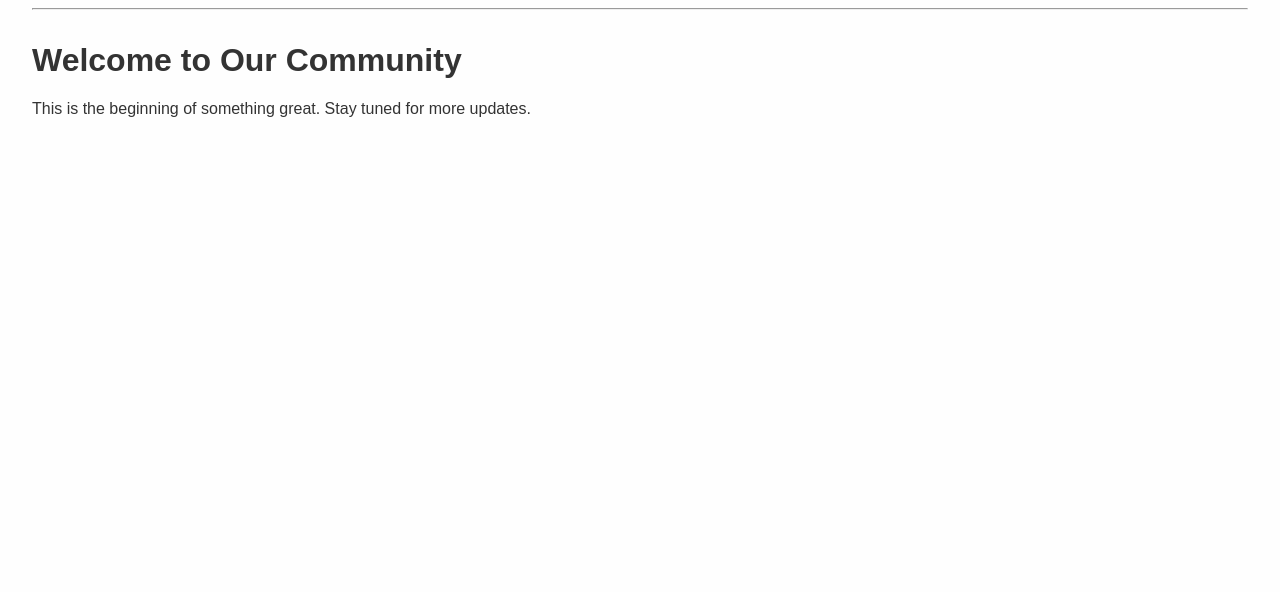
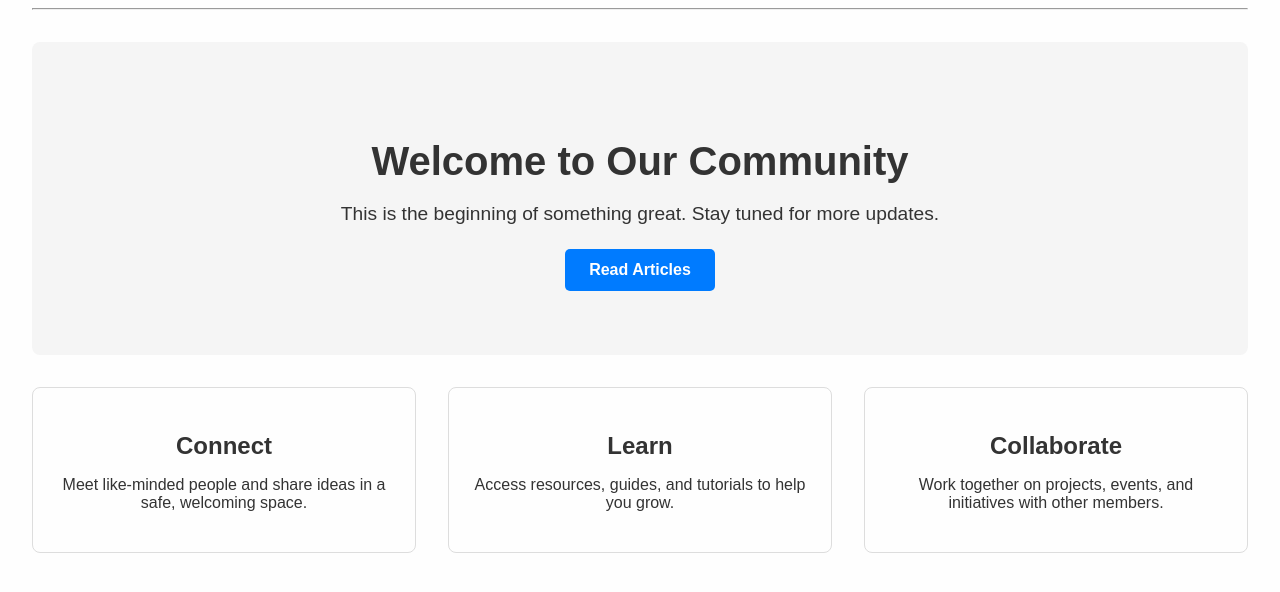
Before and after one commit to minhalhasham/fyvmh, a Flask app: page / in a window 1280 px wide. Shown: the part 50-642 px from the top of the page. Run offline with Flask 3, Linux system fonts and the light colour scheme.

Commit message:
Test new home

```diff
--- a/templates/home.html
+++ b/templates/home.html
@@ -1,5 +1,26 @@
 {% extends "base.html" %}
+
 {% block content %}
-<h1>Welcome to Our Community</h1>
-<p>This is the beginning of something great. Stay tuned for more updates.</p>
+<!-- Hero Section -->
+<section style="text-align:center; padding:4rem 2rem; background-color:#f5f5f5; border-radius:8px; margin-bottom:2rem;">
+    <h1 style="font-size:2.5rem; margin-bottom:1rem;">Welcome to Our Community</h1>
+    <p style="font-size:1.2rem; margin-bottom:1.5rem;">This is the beginning of something great. Stay tuned for more updates.</p>
+    <a href="{{ url_for('article_list') }}" style="display:inline-block; padding:0.75rem 1.5rem; background-color:#007BFF; color:white; text-decoration:none; border-radius:5px; font-weight:bold;">Read Articles</a>
+</section>
+
+<!-- Features Section -->
+<section style="display:flex; justify-content:space-around; flex-wrap:wrap; gap:2rem; margin-bottom:2rem;">
+    <div style="flex:1 1 250px; padding:1.5rem; border:1px solid #ddd; border-radius:8px; text-align:center;">
+        <h2 style="font-size:1.5rem; margin-bottom:0.5rem;">Connect</h2>
+        <p>Meet like-minded people and share ideas in a safe, welcoming space.</p>
+    </div>
+    <div style="flex:1 1 250px; padding:1.5rem; border:1px solid #ddd; border-radius:8px; text-align:center;">
+        <h2 style="font-size:1.5rem; margin-bottom:0.5rem;">Learn</h2>
+        <p>Access resources, guides, and tutorials to help you grow.</p>
+    </div>
+    <div style="flex:1 1 250px; padding:1.5rem; border:1px solid #ddd; border-radius:8px; text-align:center;">
+        <h2 style="font-size:1.5rem; margin-bottom:0.5rem;">Collaborate</h2>
+        <p>Work together on projects, events, and initiatives with other members.</p>
+    </div>
+</section>
 {% endblock %}
```
